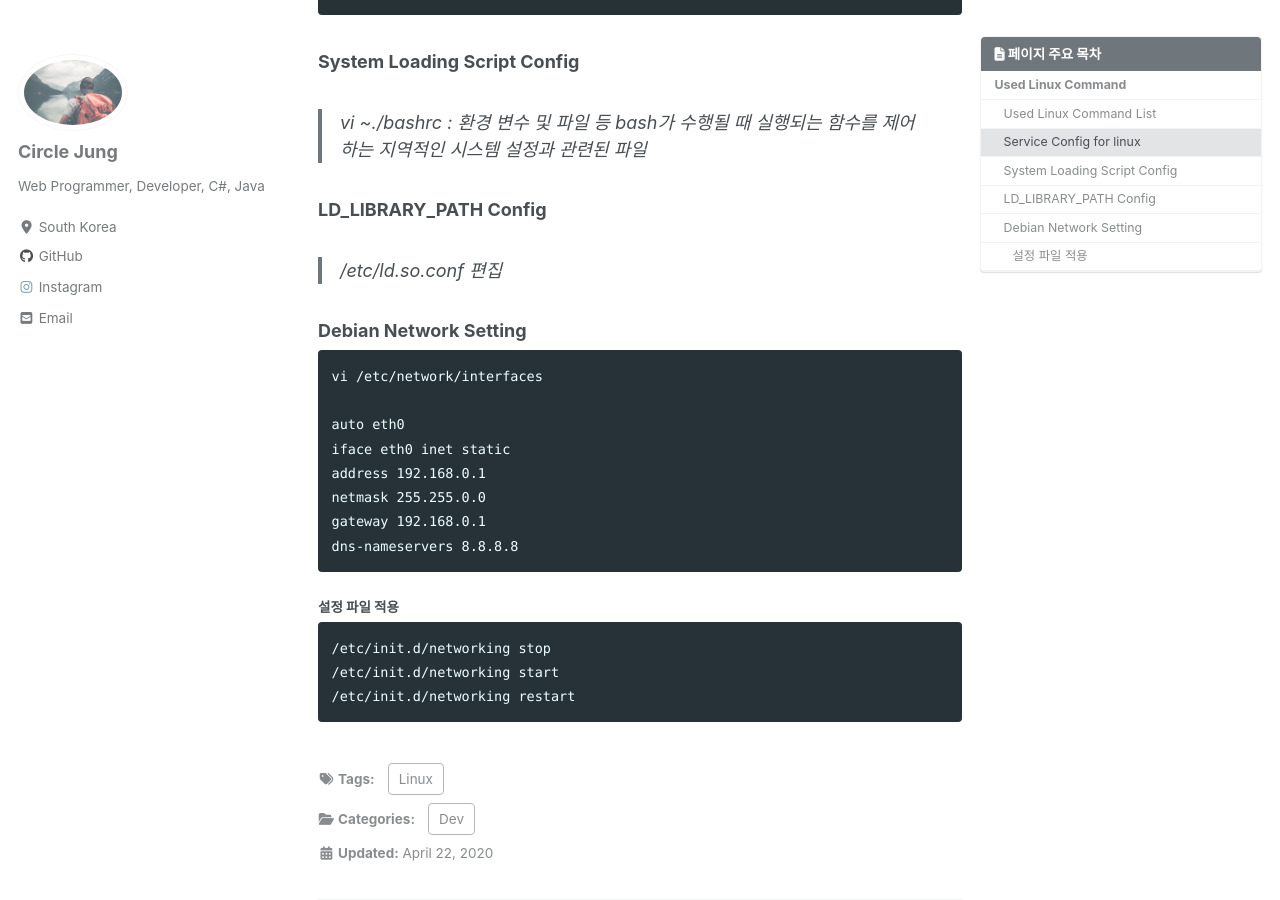
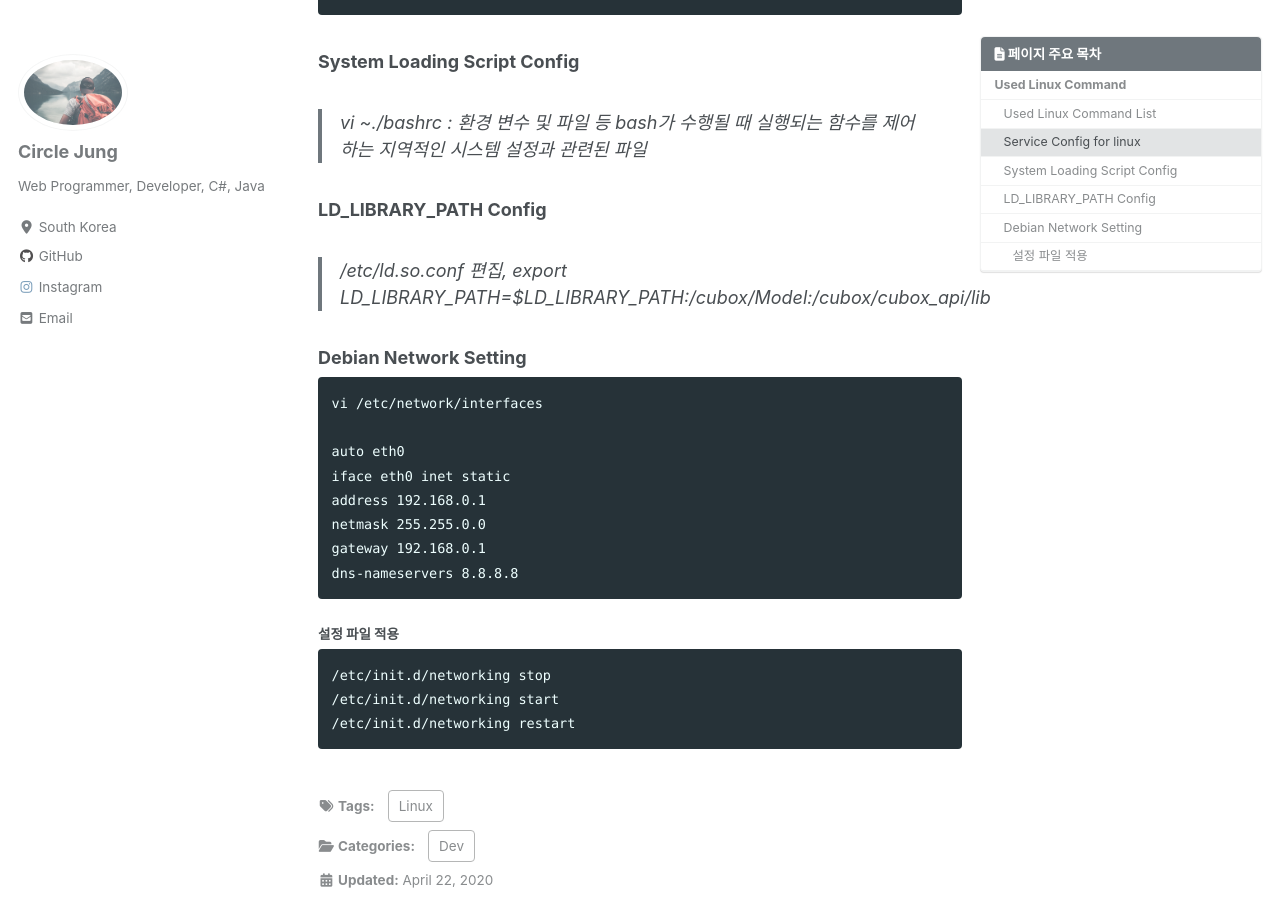
Before and after one commit to jwh0124/jwh0124.github.io, a Jekyll site: the page built from _posts/2020-04-22-command_linux.md, in a window 1280 px wide and 900 px high, scrolled down 1282 px. Built offline with Jekyll 4.4.1, drawn with Linux system fonts in a browser that asks for light colours; cached includes are drawn as plain includes; nearby versions of some CDN libraries; comment, search, counter and statistics services are not loaded.

Commit message:
+ add LD_LIBRARY_PATH

```diff
--- a/_posts/2020-04-22-command_linux.md
+++ b/_posts/2020-04-22-command_linux.md
@@ -59,7 +59,7 @@ WantedBy=multi-user.target
 
 ### LD_LIBRARY_PATH Config ###
 
-> /etc/ld.so.conf 편집
+> /etc/ld.so.conf 편집, export LD_LIBRARY_PATH=$LD_LIBRARY_PATH:/cubox/Model:/cubox/cubox_api/lib
 
 ### Debian Network Setting ###
 
```
